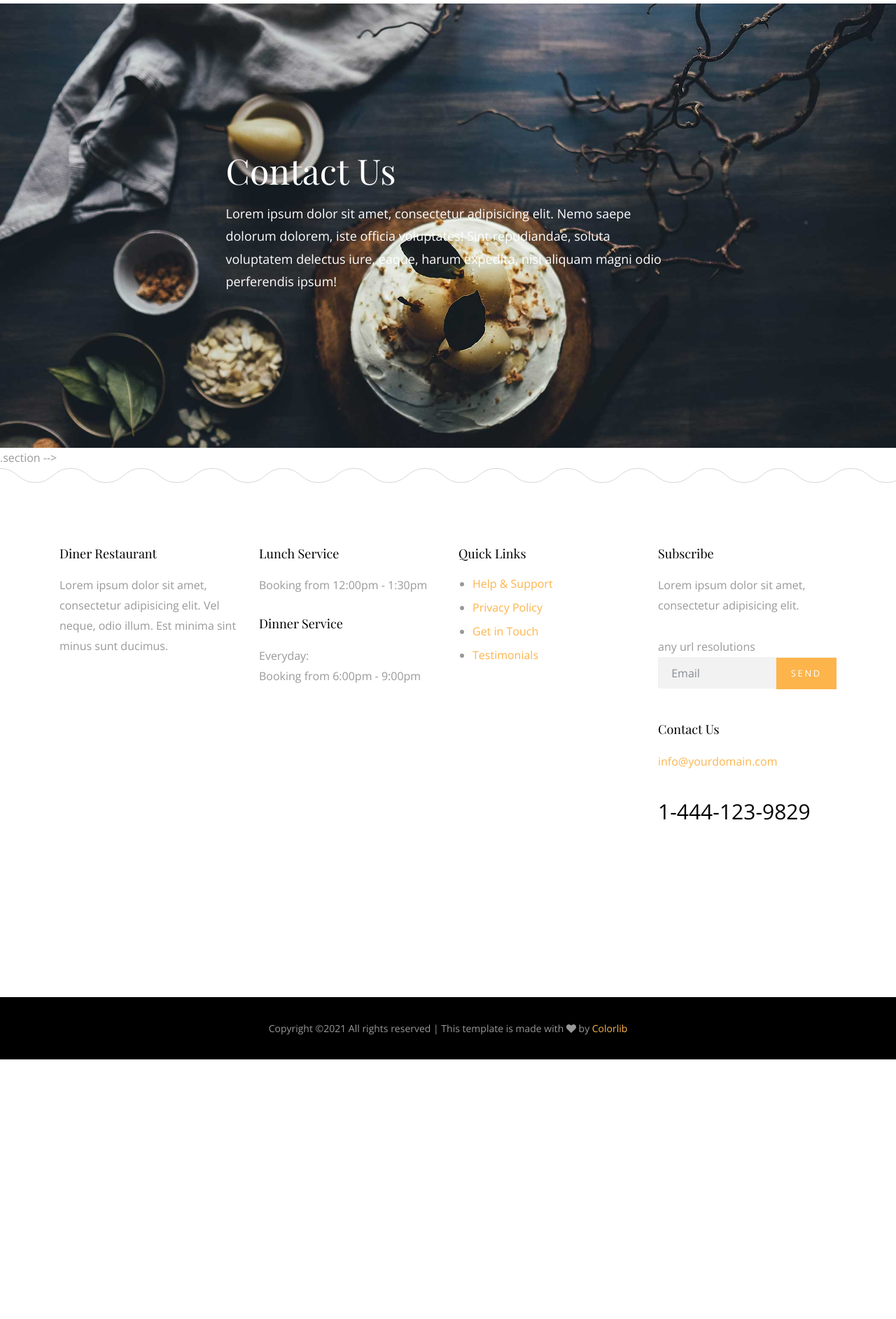
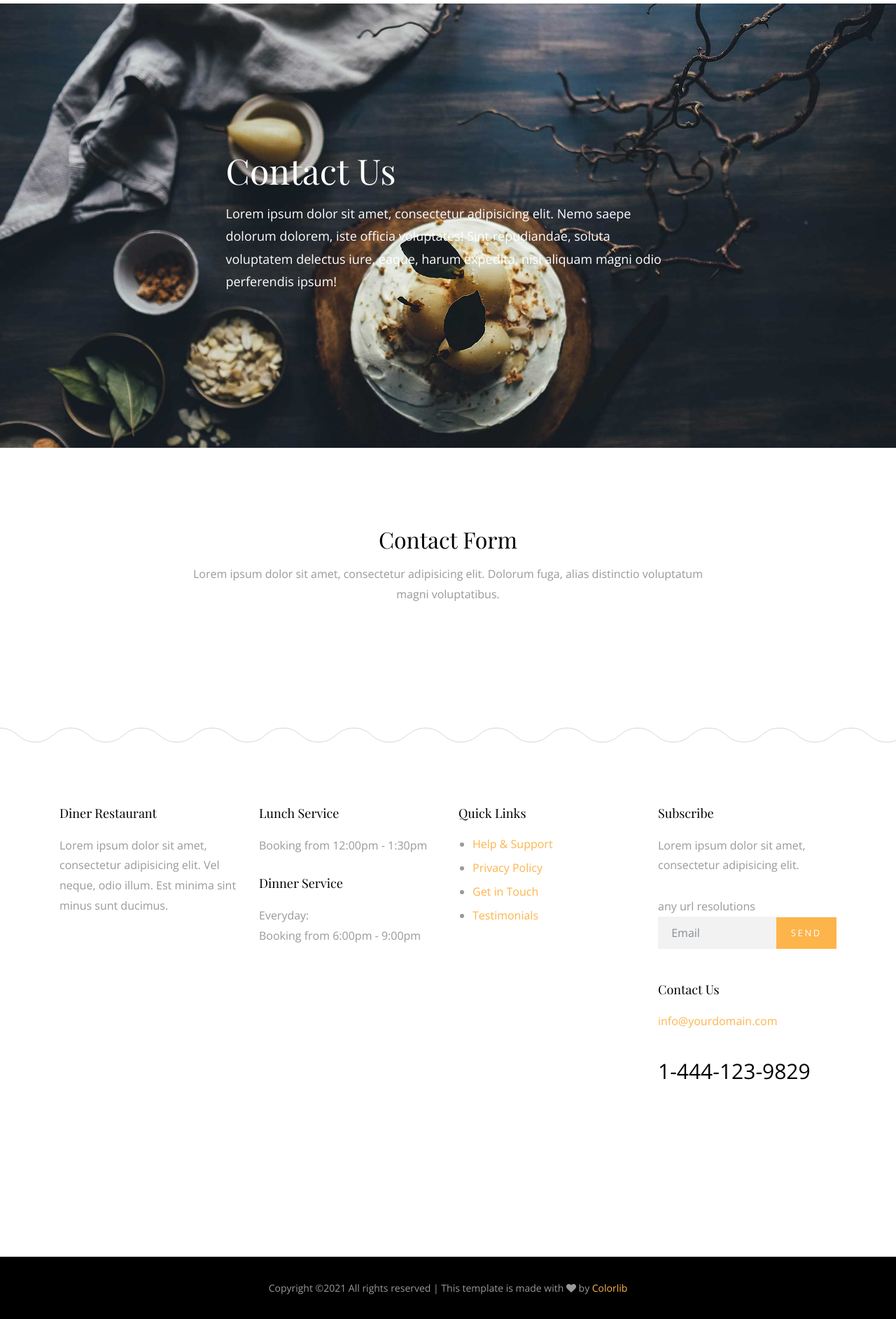
Before and after one commit to Vesta-Nassone/Hotel-website, a Django app: page /contact/ in a window 1280 px wide. Shown: the whole page at 70% size. Before the commit the page ends 1514 px from the top, so only its background shows below. Run offline with Django 3.2, Linux system fonts and the light colour scheme; parts of the project's set-up code (start-up, migrations or seed data) failed here and were passed over; some libraries are stand-ins or nearby versions; some web fonts are replaced.

Commit message:
Adds the contact form heading.

```diff
--- a/contact/templates/contact/contact.html
+++ b/contact/templates/contact/contact.html
@@ -17,7 +17,21 @@
             </div>
           </div>
         </div>
+        <!--Contact form heading-->
+        <div class="section" data-aos="fade-up">
+          <div class="container">
+            <div class="row justify-content-center mb-5">
+              <div class="col-md-8  text-center">
+                <h2 class="mb-3">Contact Form</h2>
+                <p class="lead">Lorem ipsum dolor sit amet, consectetur adipisicing elit. Dolorum fuga, alias distinctio voluptatum magni voluptatibus.</p>
+              </div>
+            </div>
+            </div>
+          </div>
+        </div> <!-- .section -->
 
-         .section -->
+
+          </div>
+        </div> <!-- .section -->
     </div> <!-- .main-wrap -->
 {% endblock body %}
```
